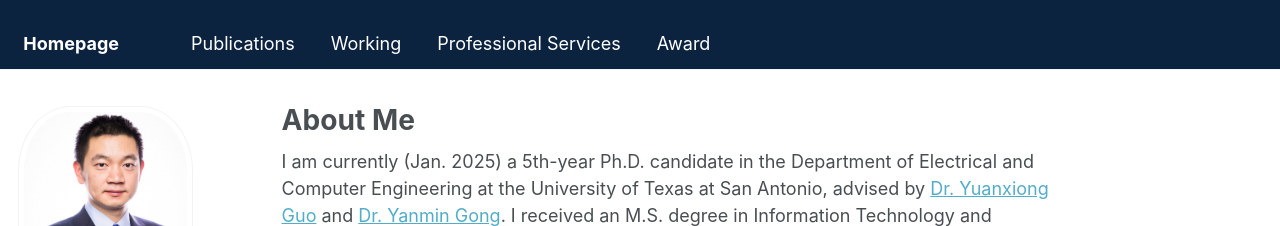
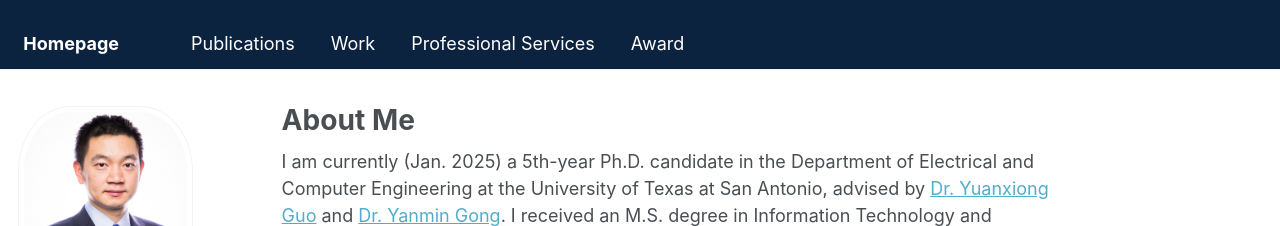
Before and after one commit to Yu-Zhang-Eugene/yu-zhang-eugene.github.io, a Jekyll site: the page built from _pages/about.md, in a window 1280 px wide. Shown: the top 226 px of the page. Built offline with Jekyll 4.4.1, drawn with Linux system fonts in a browser that asks for light colours; some web fonts are replaced.

Commit message:
modified:   _data/navigation.yml 	modified:   files/cv.pdf

```diff
--- a/_data/navigation.yml
+++ b/_data/navigation.yml
@@ -6,8 +6,8 @@ main:
   # - title: "Talks"
   #   url: /talks/
 
-  - title: "Working"
-    url: /working/
+  - title: "Work"
+    url: /work/
 
   - title: "Professional Services"
     url: /professional-services/
```
Also changed, not shown: 1 other file.
